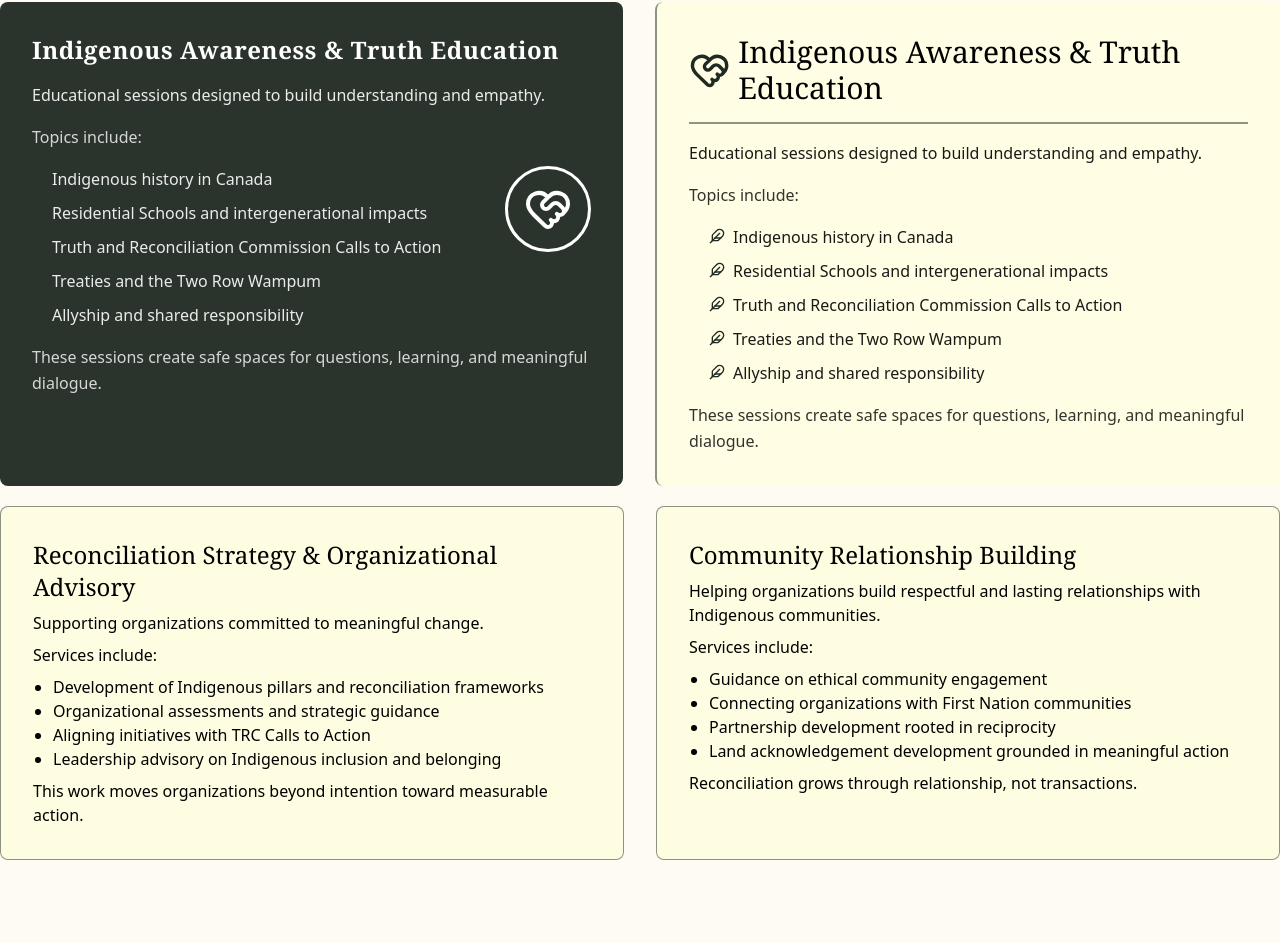
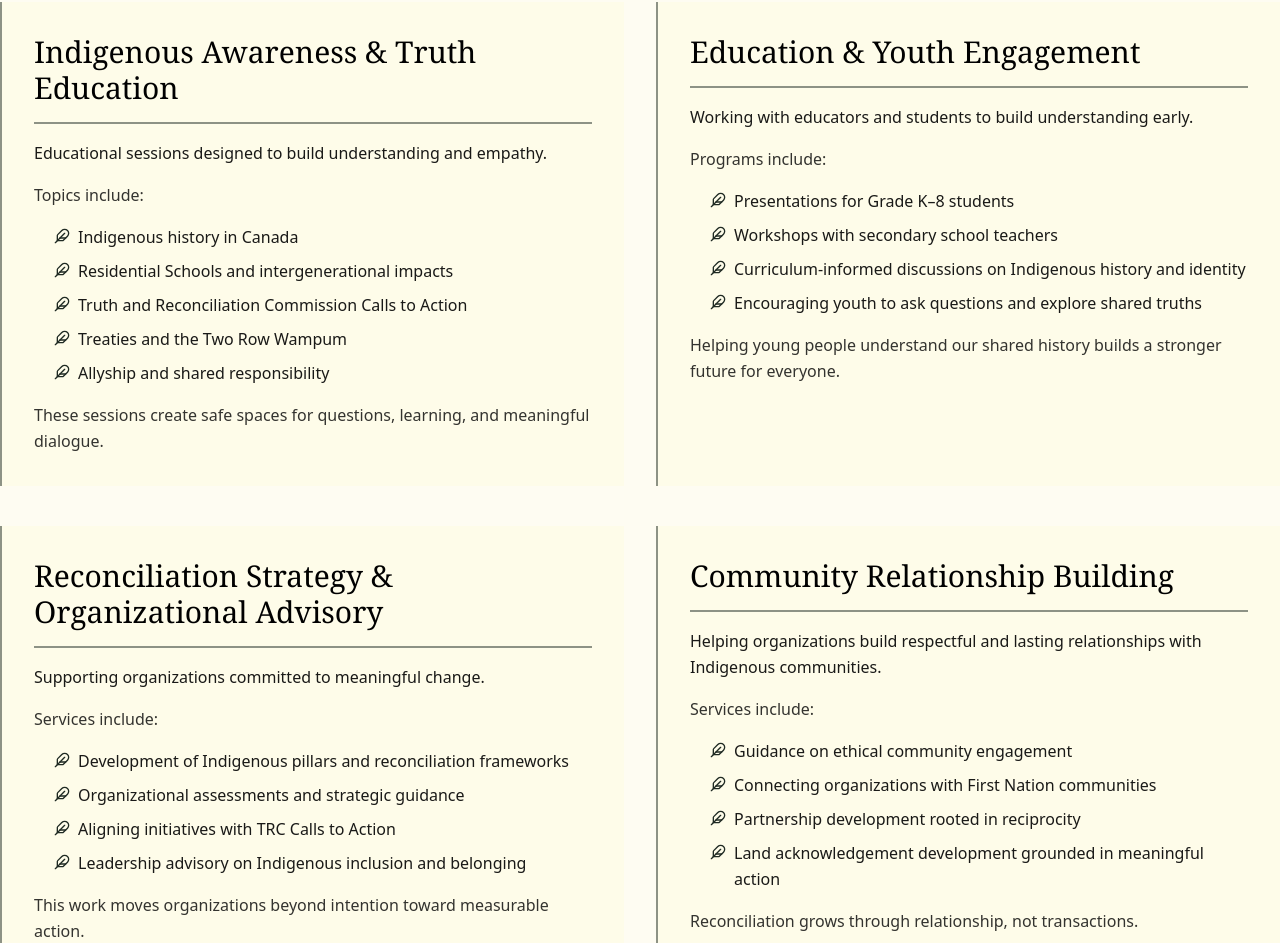
Before and after one commit to MastracciN/eli-consulting, a React (Vite) app: page /services in a window 1280 px wide. Shown: the part 1122-2065 px from the top of the page. Built offline with nearby package versions, Linux system fonts and the light colour scheme.

Commit message:
all service cards on service page now matching

```diff
--- a/src/pages/Services.jsx
+++ b/src/pages/Services.jsx
@@ -35,7 +35,7 @@ const Services = () => {
                         alt='Wood pattern'
                         style={{ backgroundImage: `url(${woodpattern})` }}
                     ></div>
-                    <div className='max-w-[1400px] mx-auto flex flex-col md:flex-row space-x-6 px-6 md:px-6 lg:px-6 xl:px-0'>
+                    <div className='max-w-[1400px] mx-auto flex flex-col md:flex-row space-x-6 px-6 md:px-6 lg:px-6 xl:px-0 justify-center items-center'>
                         <h3 className='text-7xl drop-shadow-5xl font-serif max-w-[500px]'>Walking Together in Two Worlds</h3>
                         <div className='flex flex-col space-y-2 max-w-[500px]'>
                                 <p>Blackbird Bimaadiziwin Consulting is rooted in relationship.</p>
@@ -53,35 +53,8 @@ const Services = () => {
                                 <p>Reconciliation is not about becoming the same.</p>
                                 <p>It is about strengthening one another while honouring difference.</p>
                         </div>
-                        <div className='flex-1 flex justify-center items-center'>
-                            <img src={featherwhite}
-                                alt="Point of View of a Canoe looking out on the water"
-                                className="h-50 w-auto z-20"
-                            />
-                        </div>
                     </div>
                 </div>
-
-                    {/* <section id='walkingtogether' className='mt-20'>
-                        <div className='max-w-[1400px] mx-auto w-full flex flex-col space-y-2'>
-                            <h2 className='text-4xl font-serif'>Walking Together in Two Worlds</h2>
-                            <p>Blackbird Bimaadiziwin Consulting is rooted in relationship.</p>
-                            <p>
-                                Guided by the principle of Two-Eyed Seeing — learning to see
-                                with the strengths of Indigenous knowledge and the strengths of
-                                Western systems — we help organizations walk in both worlds with integrity.
-                            </p>
-                            <p>
-                                Our work is inspired by the Two Row Wampum (Kaswentha), a treaty teaching that
-                                reminds us we travel the river of life in separate vessels. Each vessel carries
-                                its own laws, governance, and ways of knowing. We do not steer each other’s canoe.
-                            </p>
-                            <p>Instead, we travel side by side with respect.</p>
-                            <p>Reconciliation is not about becoming the same.</p>
-                            <p>It is about strengthening one another while honouring difference.</p>
-                        </div>
-
-                    </section> */}
 
                 <section id="services" className='mt-20 px-6 md:px-0'>
                     <div className='flex flex-col space-y-2 max-w-[1400px] mx-auto'>
@@ -90,42 +63,15 @@ const Services = () => {
                     </div>
 
                     <div className='flex flex-col md:flex-row mt-10 md:space-x-8 space-y-8 md:space-y-0 max-w-[1400px] mx-auto w-full'>
-                        {/* <div className='flex flex-col flex-1 space-y-2 p-8 rounded-lg transition-all duration-300 bg-crm hover:bg-black/10 hover:shadow-xl border-1 border-dg/50'> */}
-                        <div className='flex flex-col flex-1 space-y-4 p-8 rounded-lg transition-all duration-300 bg-dg/95 text-white
-                            hover:-translate-y-1 hover:shadow-2xl hover:bg-dg leading-relaxed'>
-                        {/* <div className='group flex flex-col flex-1 p-8 rounded-2xl bg-dg/95 text-white
-                            border border-white/10 shadow-md
-                            transition-all duration-300 hover:-translate-y-1 hover:shadow-2xl hover:bg-dg'> */}
-                            <p className='text-2xl font-serif font-semibold tracking-wide'>Indigenous Awareness & Truth Education</p>
-                            <p className='text-white/90'>Educational sessions designed to build understanding and empathy.</p>
-                            <p className='text-white/80 font-medium'>Topics include:</p>
-                            <div className='flex flex-col md:flex-row'>
-                                <ul className='pl-5 space-y-2 text-white/90 marker:text-white'>
-                                    <li>Indigenous history in Canada</li>
-                                    <li>Residential Schools and intergenerational impacts</li>
-                                    <li>Truth and Reconciliation Commission Calls to Action</li>
-                                    <li>Treaties and the Two Row Wampum</li>
-                                    <li>Allyship and shared responsibility</li>
-                                </ul>
-                                <div className='flex-1 flex items-start justify-end'>
-                                    <div className='border-3 p-4 border-white rounded-full'>
-                                        <HeartHandshake className='w-12 h-auto'/>
-                                    </div>
-                                </div>
-                            </div>
-                            <p className='text-white/80'>These sessions create safe spaces for questions, learning, and meaningful dialogue.</p>
-                        </div>
-
-                        <div className='flex flex-col flex-1 space-y-4 p-8 rounded-lg transition-all duration-300 bg-crm/90
+                        <div className='flex flex-col flex-1 space-y-4 p-8 transition-all duration-300 bg-crm/50
                             hover:-translate-y-1 hover:shadow-2xl hover:bg-crm leading-relaxed border-l-2 border-dg/50'>
                             <div className='flex space-x-2 items-center border-b-2 border-dg/50 pb-4'>
-                                <HeartHandshake className='w-12 h-12 text-dg'/>
+                                {/* <HeartHandshake className='w-8 h-8 text-dg'/> */}
                                 <p className='text-3xl font-serif'>Indigenous Awareness & Truth Education</p>
                             </div>
                             <p className='text-black/90'>Educational sessions designed to build understanding and empathy.</p>
                             <p className='text-black/80 font-medium'>Topics include:</p>
                             <div className='flex flex-col md:flex-row'>
-                                {/* change list icons to feathers */}
                                 <ul className='pl-5 space-y-2 text-black/90'>
                                     <li className='flex space-x-2'>
                                         <Feather className='w-4 h-4 mt-1 text-dg shrink-0'/>
@@ -147,36 +93,108 @@ const Services = () => {
                                         <Feather className='w-4 h-4 mt-1 text-dg shrink-0'/>
                                         <span>Allyship and shared responsibility</span>
                                     </li>
-                                    {/* <li>Residential Schools and intergenerational impacts</li>
-                                    <li>Truth and Reconciliation Commission Calls to Action</li>
-                                    <li>Treaties and the Two Row Wampum</li>
-                                    <li>Allyship and shared responsibility</li> */}
                                 </ul>
-                                {/* <div className='flex-1 flex items-start justify-end'>
-                                    <div className='border-3 p-4 border-dg rounded-full'>
-                                        <HeartHandshake className='w-12 h-12 text-dg'/>
-                                    </div>
-                                </div> */}
                             </div>
                             <p className='text-black/80'>These sessions create safe spaces for questions, learning, and meaningful dialogue.</p>
                         </div>
 
-                        {/* <div className='flex flex-col flex-1 space-y-2 p-8 rounded-lg transition-all duration-300 bg-dg text-white hover:bg-dg/90 hover:shadow-xl'>
-                            <p className='text-2xl font-serif'>Education & Youth Engagement</p>
-                            <p>Working with educators and students to build understanding early.</p>
-                            <p>Programs include:</p>
-                            <ul className='list-disc pl-5'>
-                                <li>Presentations for Grade K–8 students</li>
-                                <li>Workshops with secondary school teachers</li>
-                                <li>Curriculum-informed discussions on Indigenous history and identity</li>
-                                <li>Encouraging youth to ask questions and explore shared truths</li>
-                            </ul>
-                            <p>Helping young people understand our shared history builds a stronger future for everyone.</p>
-                        </div> */}
-
+                        <div className='flex flex-col flex-1 space-y-4 p-8 transition-all duration-300 bg-crm/50
+                            hover:-translate-y-1 hover:shadow-2xl hover:bg-crm leading-relaxed border-l-2 border-dg/50'>
+                            <div className='flex space-x-2 items-center border-b-2 border-dg/50 pb-4'>
+                                {/* <HeartHandshake className='w-8 h-8 text-dg'/> */}
+                                <p className='text-3xl font-serif'>Education & Youth Engagement</p>
+                            </div>
+                            <p className='text-black/90'>Working with educators and students to build understanding early.</p>
+                            <p className='text-black/80 font-medium'>Programs include:</p>
+                            <div className='flex flex-col md:flex-row'>
+                                <ul className='pl-5 space-y-2 text-black/90'>
+                                    <li className='flex space-x-2'>
+                                        <Feather className='w-4 h-4 mt-1 text-dg shrink-0'/>
+                                        <span>Presentations for Grade K–8 students</span>
+                                    </li>
+                                    <li className='flex space-x-2'>
+                                        <Feather className='w-4 h-4 mt-1 text-dg shrink-0'/>
+                                        <span>Workshops with secondary school teachers</span>
+                                    </li>
+                                    <li className='flex space-x-2'>
+                                        <Feather className='w-4 h-4 mt-1 text-dg shrink-0'/>
+                                        <span>Curriculum-informed discussions on Indigenous history and identity</span>
+                                    </li>
+                                    <li className='flex space-x-2'>
+                                        <Feather className='w-4 h-4 mt-1 text-dg shrink-0'/>
+                                        <span>Encouraging youth to ask questions and explore shared truths</span>
+                                    </li>
+                                </ul>
+                            </div>
+                            <p className='text-black/80'>Helping young people understand our shared history builds a stronger future for everyone.</p>
+                        </div>
                     </div>
 
-                    <div className='flex flex-col md:flex-row mt-5 md:space-x-8 space-y-8 md:space-y-0 max-w-[1400px] mx-auto w-full'>
+                    <div className='flex flex-col md:flex-row mt-10 md:space-x-8 space-y-8 md:space-y-0 max-w-[1400px] mx-auto w-full'>
+                        <div className='flex flex-col flex-1 space-y-4 p-8 transition-all duration-300 bg-crm/50
+                            hover:-translate-y-1 hover:shadow-2xl hover:bg-crm leading-relaxed border-l-2 border-dg/50'>
+                            <div className='flex space-x-2 items-center border-b-2 border-dg/50 pb-4'>
+                                {/* <HeartHandshake className='w-8 h-8 text-dg'/> */}
+                                <p className='text-3xl font-serif'>Reconciliation Strategy & Organizational Advisory</p>
+                            </div>
+                            <p className='text-black/90'>Supporting organizations committed to meaningful change.</p>
+                            <p className='text-black/80 font-medium'>Services include:</p>
+                            <div className='flex flex-col md:flex-row'>
+                                <ul className='pl-5 space-y-2 text-black/90'>
+                                    <li className='flex space-x-2'>
+                                        <Feather className='w-4 h-4 mt-1 text-dg shrink-0'/>
+                                        <span>Development of Indigenous pillars and reconciliation frameworks</span>
+                                    </li>
+                                    <li className='flex space-x-2'>
+                                        <Feather className='w-4 h-4 mt-1 text-dg shrink-0'/>
+                                        <span>Organizational assessments and strategic guidance</span>
+                                    </li>
+                                    <li className='flex space-x-2'>
+                                        <Feather className='w-4 h-4 mt-1 text-dg shrink-0'/>
+                                        <span>Aligning initiatives with TRC Calls to Action</span>
+                                    </li>
+                                    <li className='flex space-x-2'>
+                                        <Feather className='w-4 h-4 mt-1 text-dg shrink-0'/>
+                                        <span>Leadership advisory on Indigenous inclusion and belonging</span>
+                                    </li>
+                                </ul>
+                            </div>
+                            <p className='text-black/80'>This work moves organizations beyond intention toward measurable action.</p>
+                        </div>
+
+                        <div className='flex flex-col flex-1 space-y-4 p-8 transition-all duration-300 bg-crm/50
+                            hover:-translate-y-1 hover:shadow-2xl hover:bg-crm leading-relaxed border-l-2 border-dg/50'>
+                            <div className='flex space-x-2 items-center border-b-2 border-dg/50 pb-4'>
+                                {/* <HeartHandshake className='w-8 h-8 text-dg'/> */}
+                                <p className='text-3xl font-serif'>Community Relationship Building</p>
+                            </div>
+                            <p className='text-black/90'>Helping organizations build respectful and lasting relationships with Indigenous communities.</p>
+                            <p className='text-black/80 font-medium'>Services include:</p>
+                            <div className='flex flex-col md:flex-row'>
+                                <ul className='pl-5 space-y-2 text-black/90'>
+                                    <li className='flex space-x-2'>
+                                        <Feather className='w-4 h-4 mt-1 text-dg shrink-0'/>
+                                        <span>Guidance on ethical community engagement</span>
+                                    </li>
+                                    <li className='flex space-x-2'>
+                                        <Feather className='w-4 h-4 mt-1 text-dg shrink-0'/>
+                                        <span>Connecting organizations with First Nation communities</span>
+                                    </li>
+                                    <li className='flex space-x-2'>
+                                        <Feather className='w-4 h-4 mt-1 text-dg shrink-0'/>
+                                        <span>Partnership development rooted in reciprocity</span>
+                                    </li>
+                                    <li className='flex space-x-2'>
+                                        <Feather className='w-4 h-4 mt-1 text-dg shrink-0'/>
+                                        <span>Land acknowledgement development grounded in meaningful action</span>
+                                    </li>
+                                </ul>
+                            </div>
+                            <p className='text-black/80'>Reconciliation grows through relationship, not transactions.</p>
+                        </div>
+                    </div>
+
+                    {/* <div className='flex flex-col md:flex-row mt-5 md:space-x-8 space-y-8 md:space-y-0 max-w-[1400px] mx-auto w-full'>
                         <div className='flex flex-col flex-1 space-y-2 p-8 rounded-lg transition-all duration-300 bg-crm hover:bg-black/10 hover:shadow-xl border-1 border-dg/50'>
                             <p className='text-2xl font-serif'>Reconciliation Strategy & Organizational Advisory</p>
                             <p>Supporting organizations committed to meaningful change.</p>
@@ -203,7 +221,7 @@ const Services = () => {
                             <p>Reconciliation grows through relationship, not transactions.</p>
                         </div>
 
-                    </div>
+                    </div> */}
 
                 </section>
 
```
